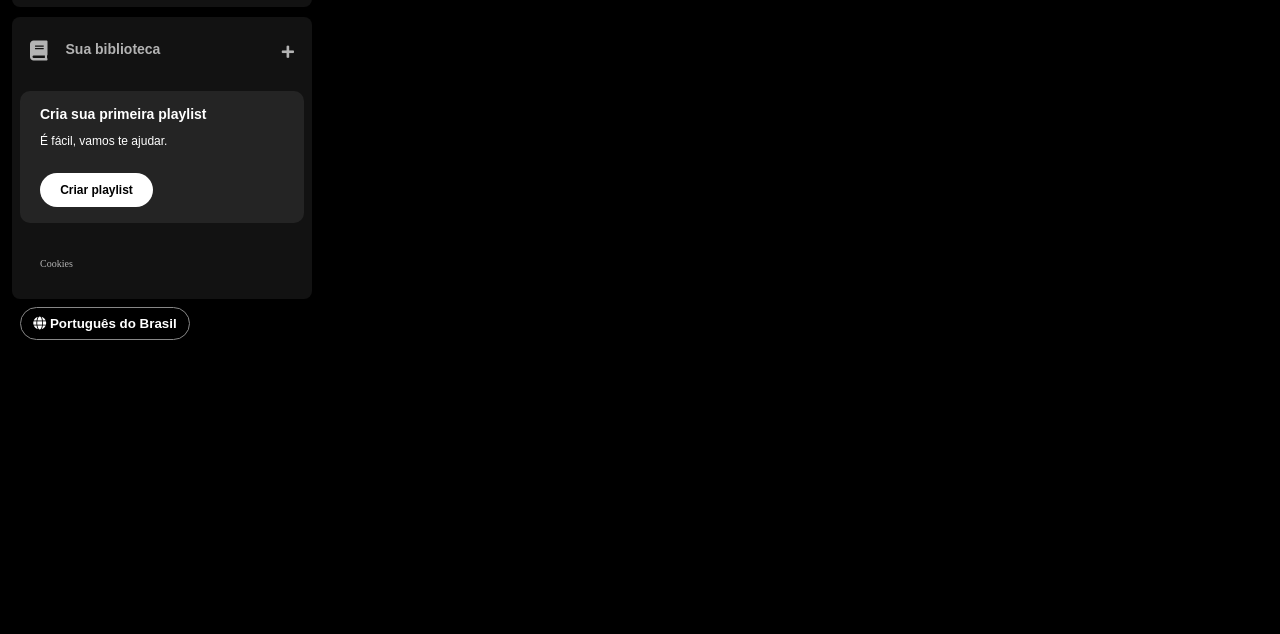
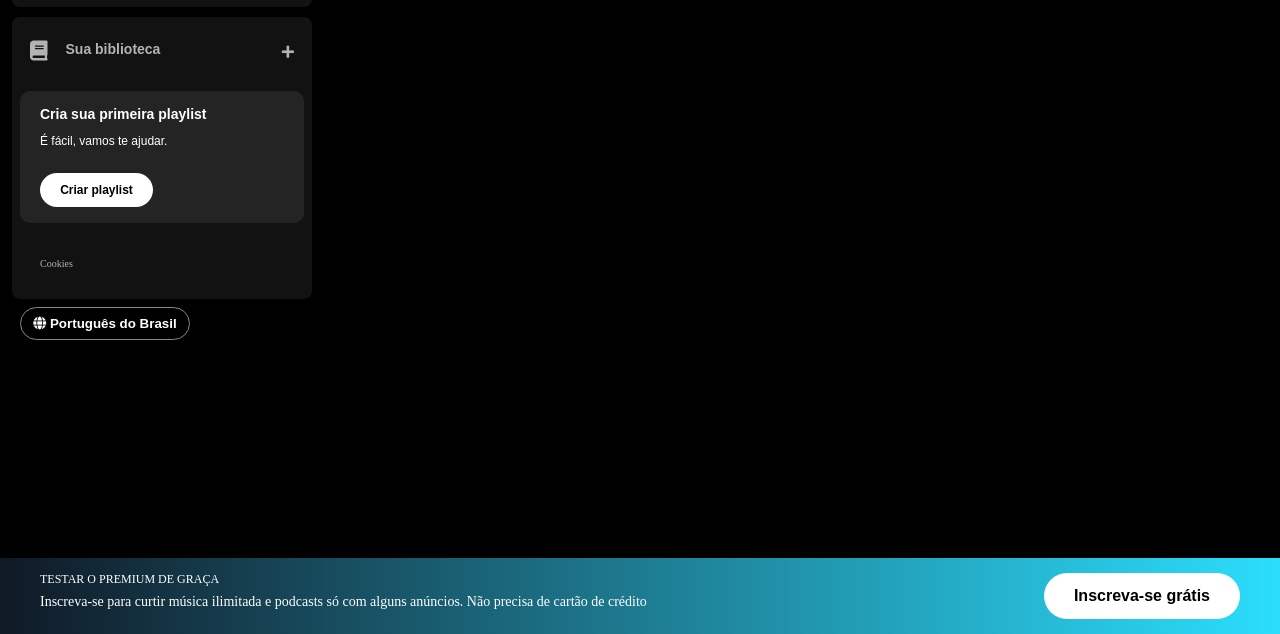
Before and after one commit to ErickWarmling/spotify-imersao-alura, a plain HTML site: page index.html in a window 1280 px wide. Shown: the part 166-800 px from the top of the page. Drawn offline with Linux system fonts and the light colour scheme.

Commit message:
Footer Test Premium

```diff
--- a/index.html
+++ b/index.html
@@ -64,5 +64,15 @@
             </button>
         </div>
     </div>
+
+    <footer class="test-premium">
+        <div class="text">
+            <p class="test-premium-title">Testar o premium de graça</p>
+            <p class="test-premium-subtitle">Inscreva-se para curtir música ilimitada e podcasts só com alguns anúncios. Não precisa de cartão de crédito</p>
+        </div>
+        <div class="button">
+            <button type="button">Inscreva-se grátis</button>
+        </div>
+    </footer>
 </body>
 </html>
--- a/styles.css
+++ b/styles.css
@@ -166,3 +166,44 @@ body {
     padding: 8px;
     border-radius: 20px;
 }
+
+.test-premium {
+    display: flex;
+    justify-content: space-between;
+    bottom: 0;
+    left: 0;
+    right: 0;
+    background: linear-gradient(to right, #101926, #2bdefd);
+    padding: 15px 40px;
+    position: fixed;
+}
+
+.test-premium .text {
+    flex-shrink: 0;
+}
+
+.test-premium .test-premium-title {
+    color: #fff;
+    text-transform: uppercase;
+    font-weight: 400;
+    font-size: 12px;
+    margin-bottom: 10px;
+}
+
+.test-premium .test-premium-subtitle {
+    color: #fff;
+    font-weight: 500;
+    font-size: 14px;
+}
+
+.test-premium button {
+    background-color: #fff;
+    color: #000;
+    font-size: 16px;
+    font-weight: bold;
+    padding: 14px 30px;
+    border: 0;
+    border-radius: 30px;
+    cursor: pointer;
+    flex-shrink: 0;
+}
```
